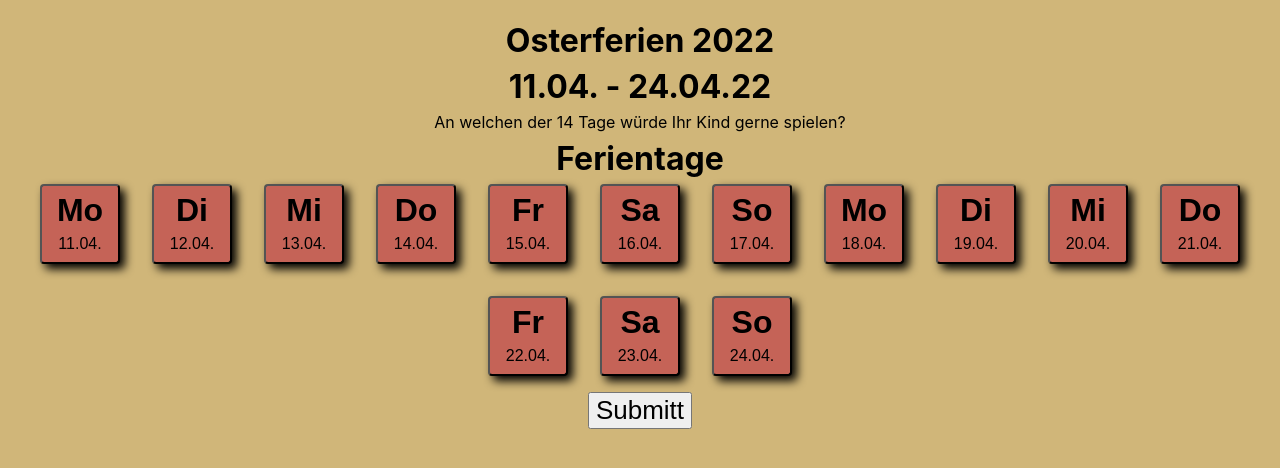
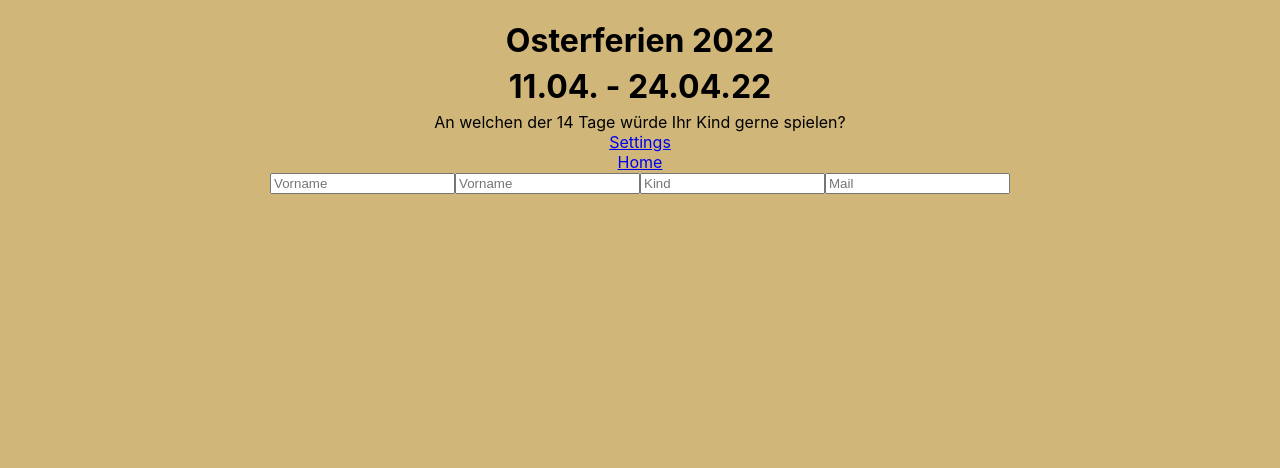
Before and after one commit to joachimHaag/Ferienapp, a React (Vite) app: page /settings in a window 1280 px wide. Shown: the top 468 px of the page. Built offline with nearby package versions, Linux system fonts and the light colour scheme.

Commit message:
vor page auslagerung

```diff
--- a/package.json
+++ b/package.json
@@ -9,6 +9,7 @@
   "dependencies": {
     "react": "^17.0.2",
     "react-dom": "^17.0.2",
+    "react-router-dom": "^6.2.1",
     "styled-components": "^5.3.3"
   },
   "devDependencies": {
--- a/src/App.jsx
+++ b/src/App.jsx
@@ -4,6 +4,11 @@ import styled from "styled-components";
 import serverImport from "./data.js";
 import Kachel from "./components/Kachel";
 import { saveToLocal, loadFromLocal } from "./components/localStorage";
+import Settings from "./pages/Settings";
+
+import { NavLink, Route, Routes } from "react-router-dom";
+import { BrowserRouter } from "react-router-dom";
+import { StrictMode } from "react";
 
 function App() {
   const [count, setCount] = useState(0);
@@ -63,12 +68,28 @@ function App() {
 
         <div></div>
       </header>
-      <div>
-        <Kachel diff={diff} dOW={dayOfWeek} days={days} endMonth={endMonth} />
-      </div>
+
       <footer>
-        <nav></nav>
+        <NavLink to={"/settings"}>Settings</NavLink>
+        <br></br>
+        <NavLink to={"/"}>Home </NavLink>
       </footer>
+      <Routes>
+        <Route
+          path="/"
+          element={
+            <div>
+              <Kachel
+                diff={diff}
+                dOW={dayOfWeek}
+                days={days}
+                endMonth={endMonth}
+              />
+            </div>
+          }
+        />
+        <Route path="/settings" element={<Settings />} />
+      </Routes>
     </div>
   );
 }
--- a/src/main.jsx
+++ b/src/main.jsx
@@ -1,11 +1,14 @@
-import React from 'react'
-import ReactDOM from 'react-dom'
-import './index.css'
-import App from './App'
+import React from "react";
+import ReactDOM from "react-dom";
+import "./index.css";
+import App from "./App";
+import { BrowserRouter } from "react-router-dom";
 
 ReactDOM.render(
   <React.StrictMode>
-    <App />
+    <BrowserRouter>
+      <App />
+    </BrowserRouter>
   </React.StrictMode>,
-  document.getElementById('root')
-)
+  document.getElementById("root")
+);
--- a/src/pages/Settings.jsx
+++ b/src/pages/Settings.jsx
@@ -1,8 +1,8 @@
 import styled from "styled-components";
 import { useState } from "react";
-import { saveToLocal, loadFromLocal } from "./localStorage";
+import { saveToLocal, loadFromLocal } from "../components/localStorage";
 
-function Settings() {
+export default function Settings() {
   return (
     <div>
       <input name="Vorname" placeholder="Vorname" type={"text"} />
```
Also changed, not shown: 2 other files (tests, documents, lock files or other folders).
